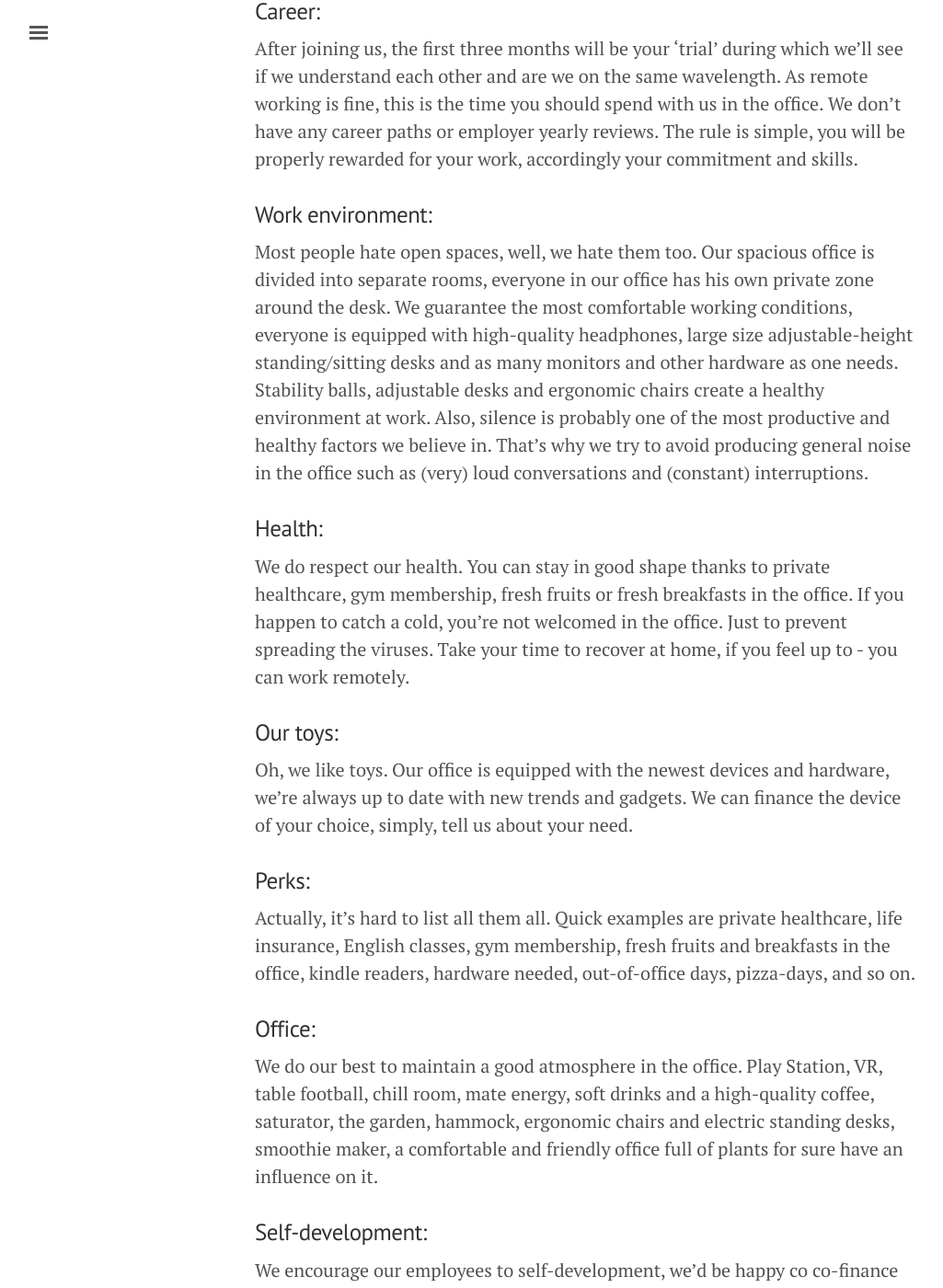
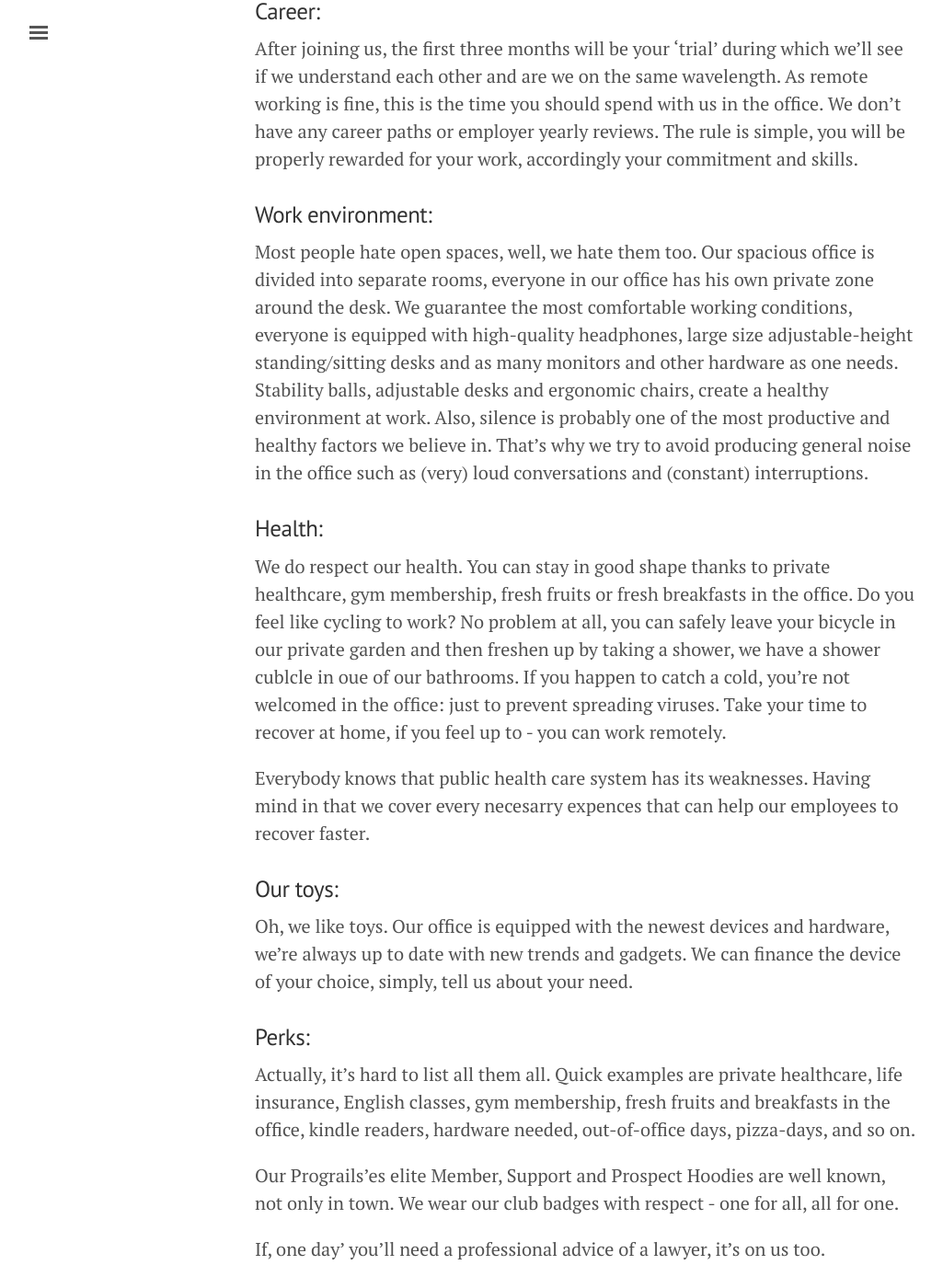
Before and after one commit to prograils/playbook, a Jekyll site: the page built from the_people.md, in a window 1280 px wide and 1400 px high, scrolled down 508 px. Shown: the whole window at 92% size, without its empty margins (3-1028 px from the left). Built offline with Jekyll 4.4.1, drawn with Linux system fonts in a browser that asks for light colours; some of the changed text lies outside the part shown.

Commit message:
perks additions

```diff
--- a/the_people.md
+++ b/the_people.md
@@ -18,12 +18,14 @@ After joining us, the first three months will be your ‘trial’ during which w
 
 ### Work environment:
 
-Most people hate open spaces, well, we hate them too. Our spacious office is divided into separate rooms, everyone in our office has his own private zone around the desk. We guarantee the most comfortable working conditions, everyone is equipped with high-quality headphones, large size adjustable-height standing/sitting desks and as many monitors and other hardware as one needs. Stability balls, adjustable desks and ergonomic chairs create a healthy environment at work. Also, silence is probably one of the most productive and healthy factors we believe in. That’s why we try to avoid producing general noise in the office such as (very) loud conversations and (constant) interruptions.
+Most people hate open spaces, well, we hate them too. Our spacious office is divided into separate rooms, everyone in our office has his own private zone around the desk. We guarantee the most comfortable working conditions, everyone is equipped with high-quality headphones, large size adjustable-height standing/sitting desks and as many monitors and other hardware as one needs. Stability balls, adjustable desks and ergonomic chairs, create a healthy environment at work. Also, silence is probably one of the most productive and healthy factors we believe in. That’s why we try to avoid producing general noise in the office such as (very) loud conversations and (constant) interruptions.
 
 
 ### Health:
 
-We do respect our health. You can stay in good shape thanks to private healthcare, gym membership, fresh fruits or fresh breakfasts in the office. If you happen to catch a cold, you’re not welcomed in the office. Just to prevent spreading the viruses. Take your time to recover at home, if you feel up to - you can work remotely.
+We do respect our health. You can stay in good shape thanks to private healthcare, gym membership, fresh fruits or fresh breakfasts in the office. Do you feel like cycling to work? No problem at all, you can safely leave your bicycle in our private garden and then freshen up by taking a shower, we have a shower cublcle in oue of our bathrooms. If you happen to catch a cold, you’re not welcomed in the office: just to prevent spreading viruses. Take your time to recover at home, if you feel up to - you can work remotely.
+
+Everybody knows that public health care system has its weaknesses. Having mind in that we cover every necesarry expences that can help our employees to recover faster.
 
 ### Our toys:
 
@@ -33,10 +35,17 @@ Oh, we like toys. Our office is equipped with the newest devices and hardware, w
 
 Actually, it’s hard to list all them all. Quick examples are private healthcare, life insurance, English classes, gym membership, fresh fruits and breakfasts in the office, kindle readers, hardware needed, out-of-office days, pizza-days, and so on.
 
+Our Prograils'es elite Member, Support and Prospect Hoodies are well known, not only in town. We wear our club badges with respect - one for all, all for one.
+
+If, one day' you'll need a professional advice of a lawyer, it's on us too.
+
 ### Office:
 
-We do our best to maintain a good atmosphere in the office. Play Station, VR, table football, chill room, mate energy, soft drinks and a high-quality coffee, saturator, the garden, hammock, ergonomic chairs and electric standing desks, smoothie maker, a comfortable and friendly office full of plants for sure have an influence on it.
+We do our best to maintain a good atmosphere in the office. Play Station, VR, table football, chill room, mate energy, soft drinks and a high-quality coffee, saturator, the garden, hammock, ergonomic chairs and electric standing desks, smoothie maker, comfortable and friendly office full of plants for sure have an influence on it.
+
+We like spending time together also after hours, some office parties are labled an epic. When the weather is nice meal in the fresh air is always a good idea: our company's barbecue and a garden furniture set helps us to relax. Kids are warmly welcomed, we have a small playground too!
+
 
 ### Self-development:
 
-We encourage our employees to self-development, we’d be happy co co-finance books, e-books (each team member has his own Kindle reader) courses or conferences.
+We encourage our employees to self-development, we’d be happy co finance books, e-books (each team member has his own Kindle reader) courses or conferences.
```
Also changed, not shown: other parts of the_people.md (+1 -1 lines), process.md (+7 -7 lines), who_we_are.md (+1 -1 lines).
